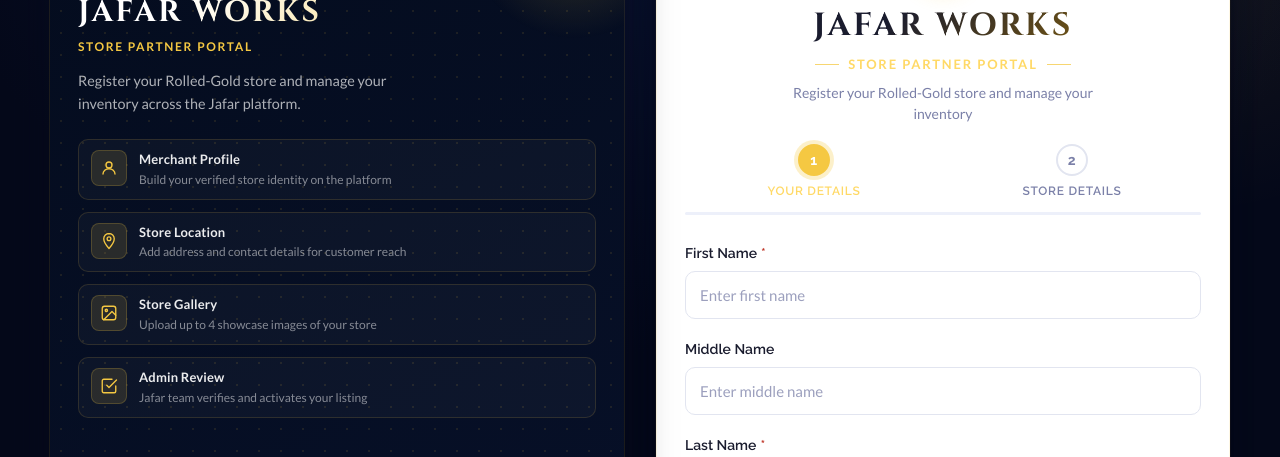
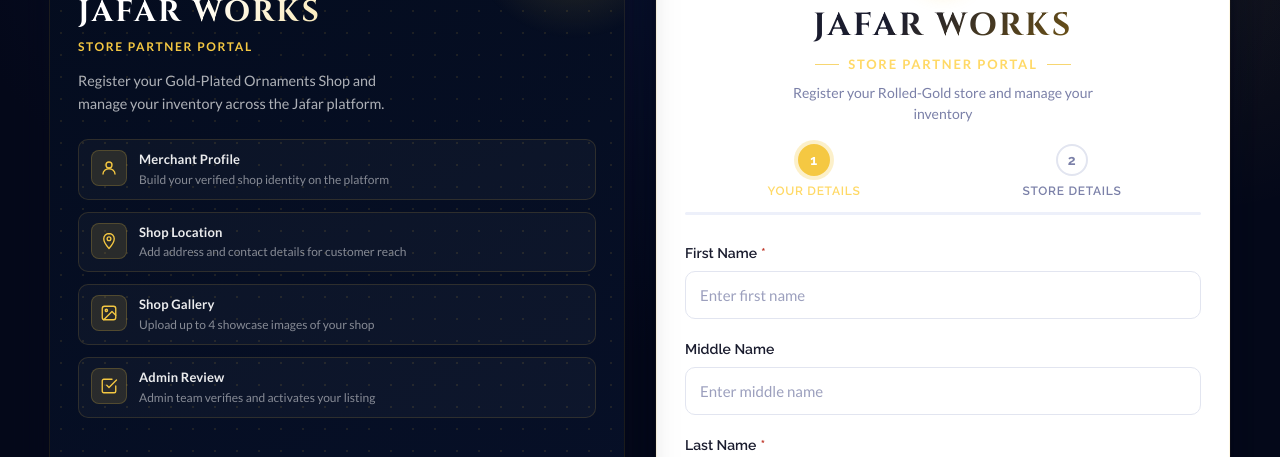
Before and after one commit to sameer021000/Jafar, a React (Create React App) app in the folder frontend/JafarsShop/: page /signup in a window 1280 px wide. Shown: the part 142-599 px from the top of the page. Built offline with nearby package versions, Linux system fonts and the light colour scheme.

Commit message:
Modified few texts in Showcase panel. Modified : SignUpShowcase.jsx

```diff
--- a/frontend/JafarsShop/src/Components/SignUpShowcase/SignUpShowcase.jsx
+++ b/frontend/JafarsShop/src/Components/SignUpShowcase/SignUpShowcase.jsx
@@ -13,7 +13,7 @@
       </svg>
     ),
     title: 'Merchant Profile',
-    desc: 'Build your verified store identity on the platform',
+    desc: 'Build your verified shop identity on the platform',
   },
   {
     id: 'location',
@@ -23,7 +23,7 @@
         <circle cx="12" cy="9" r="2.5" />
       </svg>
     ),
-    title: 'Store Location',
+    title: 'Shop Location',
     desc: 'Add address and contact details for customer reach',
   },
   {
@@ -35,8 +35,8 @@
         <polyline points="21 15 16 10 5 21" />
       </svg>
     ),
-    title: 'Store Gallery',
-    desc: 'Upload up to 4 showcase images of your store',
+    title: 'Shop Gallery',
+    desc: 'Upload up to 4 showcase images of your shop',
   },
   {
     id: 'review',
@@ -47,7 +47,7 @@
       </svg>
     ),
     title: 'Admin Review',
-    desc: 'Jafar team verifies and activates your listing',
+    desc: 'Admin team verifies and activates your listing',
   },
 ];
 
@@ -127,7 +127,7 @@
         <h2 className="showcase__title">Jafar Works</h2>
         <p className="showcase__subtitle">Store Partner Portal</p>
         <p className="showcase__copy">
-          Register your Rolled-Gold store and manage your inventory across the Jafar platform.
+          Register your Gold-Plated Ornaments Shop and manage your inventory across the Jafar platform.
         </p>
       </header>
 
```
